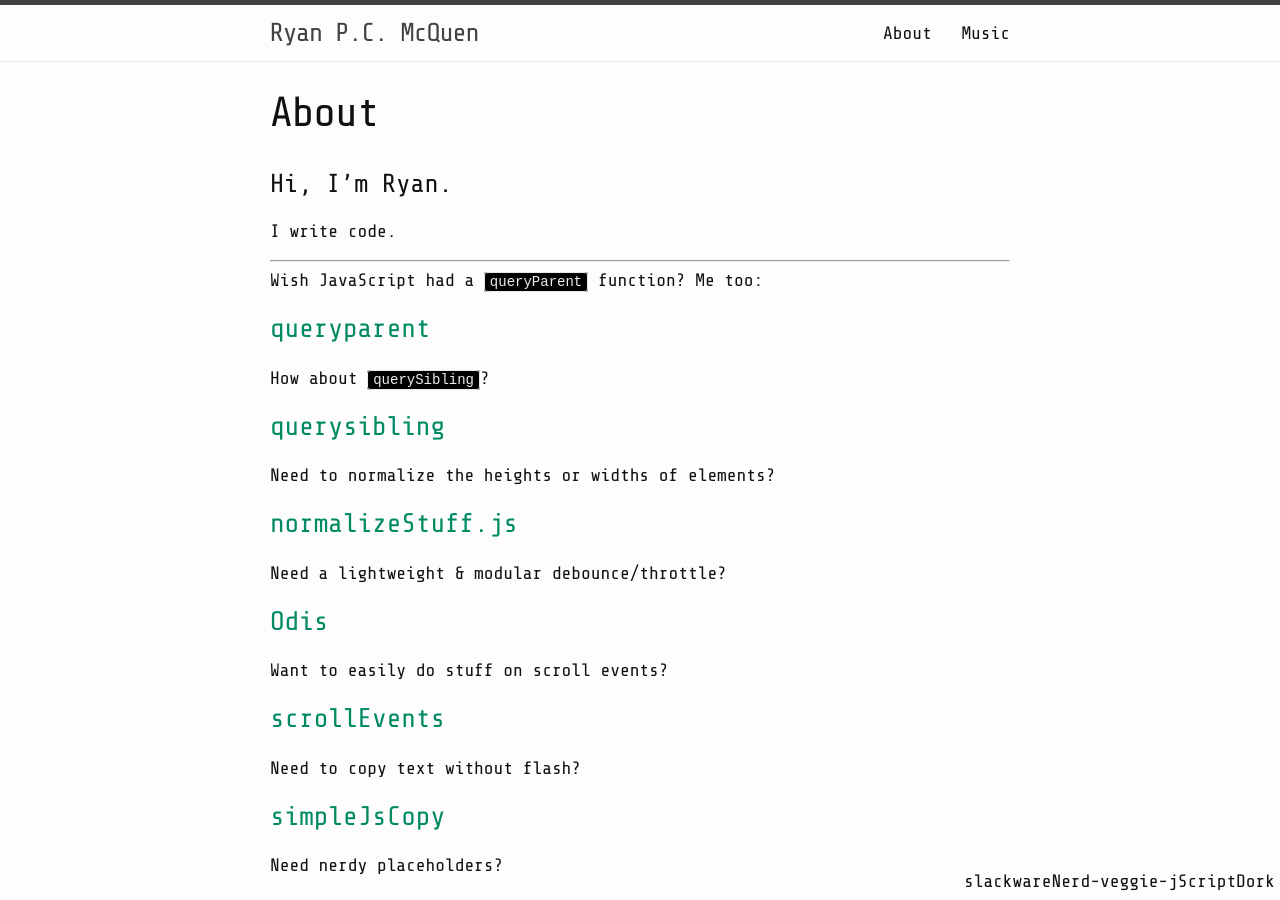
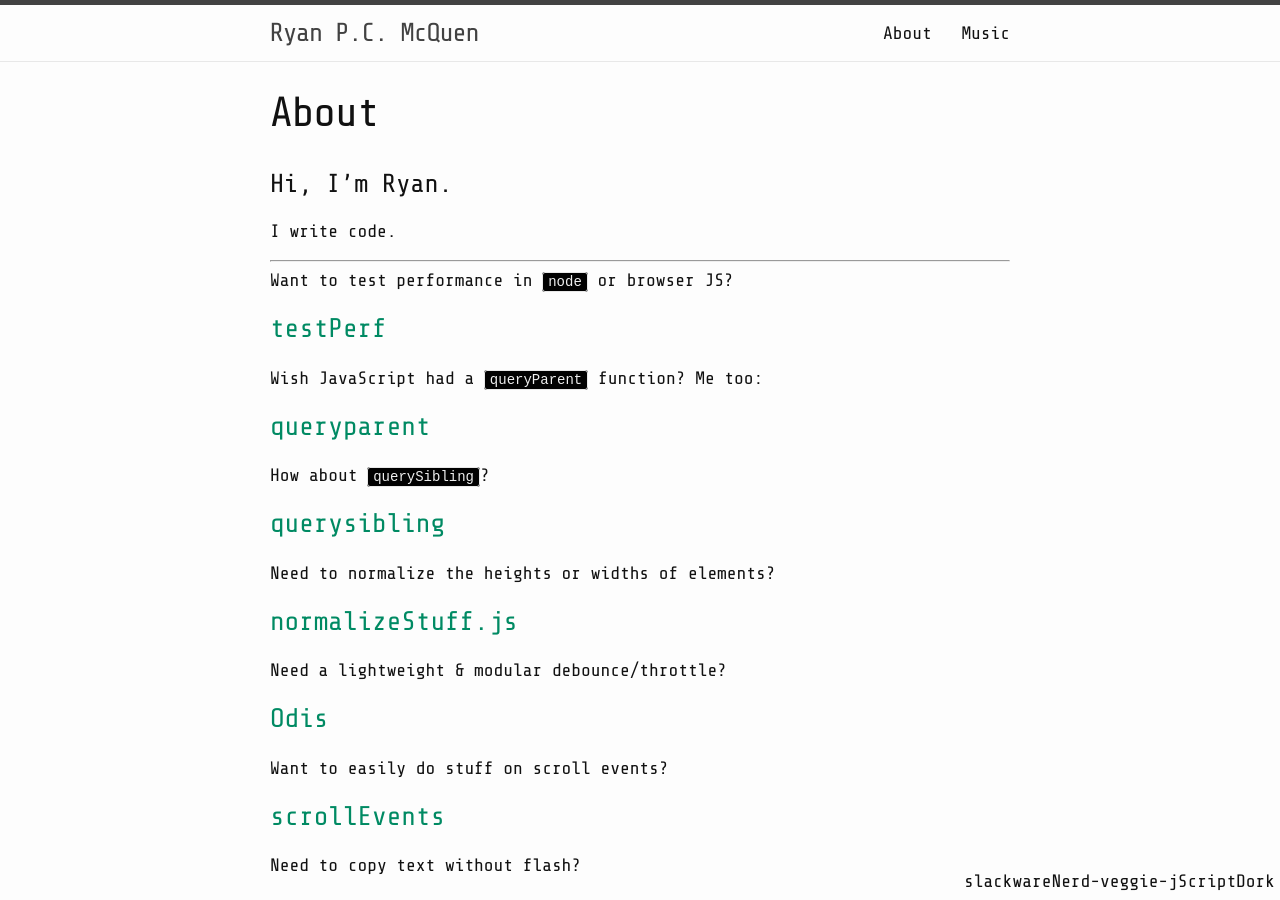
Before and after one commit to ryanpcmcquen/ryanpcmcquen.github.io, a Jekyll site: the page built from about.md, in a window 1280 px wide and 900 px high. Built offline with Jekyll 4.4.1, drawn with Linux system fonts in a browser that asks for light colours.

Commit message:
Add testPerf.

```diff
--- a/about.md
+++ b/about.md
@@ -16,6 +16,10 @@ I write code.
 
 
 * * *
+
+Want to test performance in `node` or browser JS?
+
+[testPerf](https://github.com/ryanpcmcquen/testperf)
 
 Wish JavaScript had a `queryParent` function? Me too:
 
```
